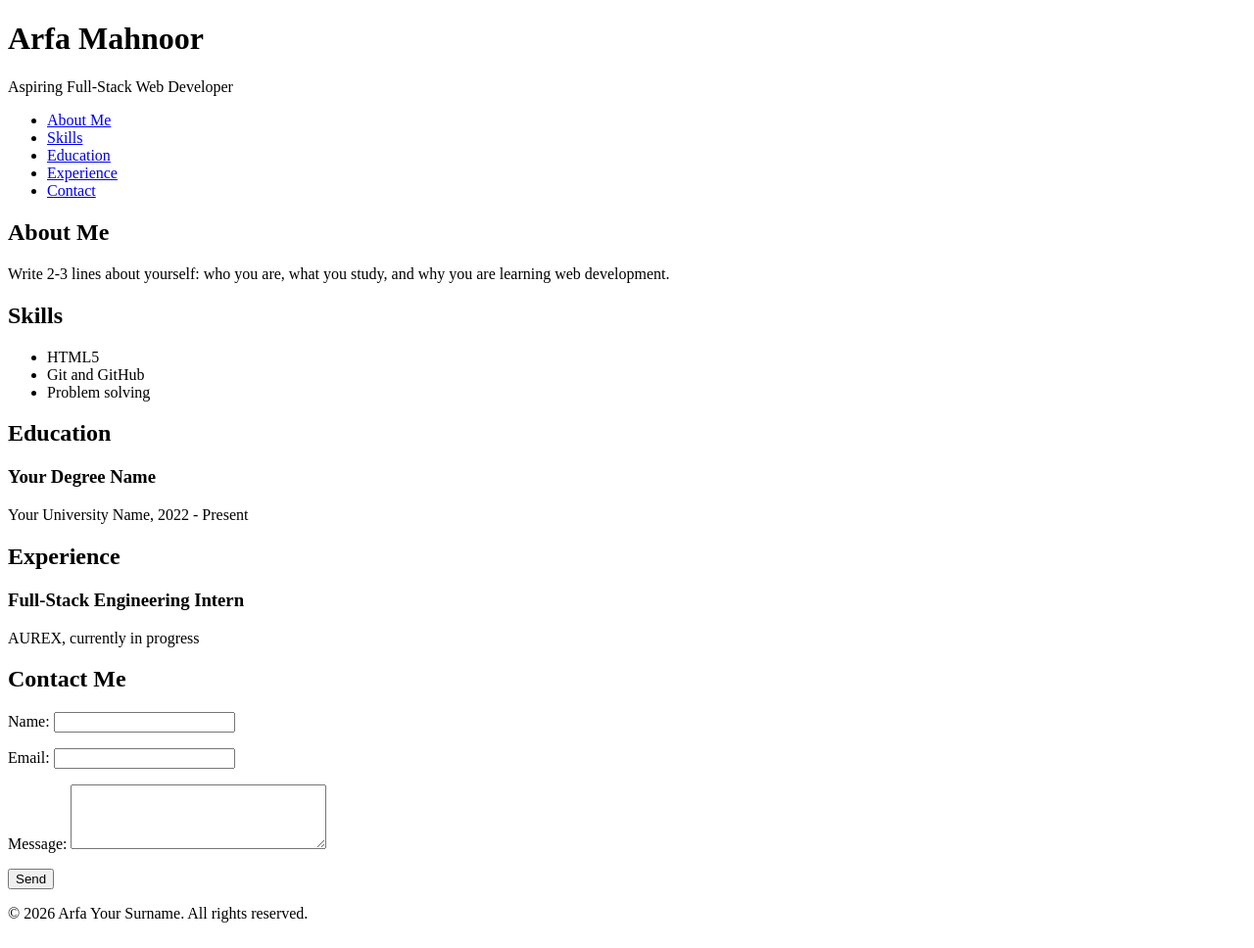
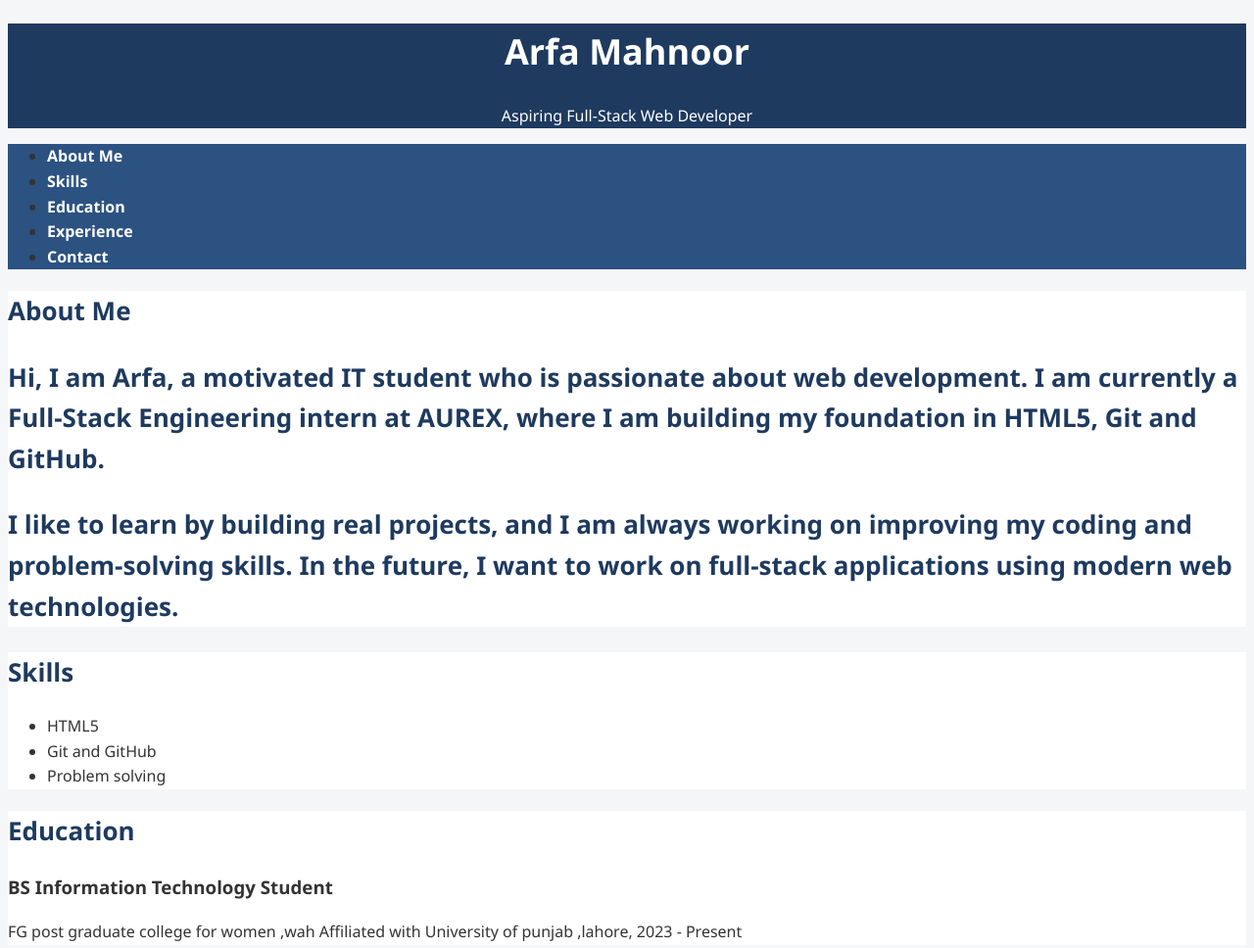
Before and after one commit to ArfaMahnoor/aurex-web-internship-arfa, a plain HTML site: page index.html in a window 1280 px wide. Shown: the top 968 px of the page at 98% size. Drawn offline with Linux system fonts and the light colour scheme.

Commit message:
Add basic CSS: colors, fonts and text styling

```diff
--- a/index.html
+++ b/index.html
@@ -4,6 +4,7 @@
     <meta charset="UTF-8" />
     <meta name="viewport" content="width=device-width, initial-scale=1.0" />
     <title>Arfa - Personal Profile</title>
+    <link rel="stylesheet" href="style.css">
   </head>
   <body>
     <header>
@@ -23,11 +24,9 @@
 
     <main>
       <section id="about">
-        <h2>About Me</h2>
-        <p>
-          Write 2-3 lines about yourself: who you are, what you study, and why
-          you are learning web development.
-        </p>
+        <h2>About Me</h>
+            <p>Hi, I am Arfa, a motivated IT student who is passionate about web development. I am currently a Full-Stack Engineering intern at AUREX, where I am building my foundation in HTML5, Git and GitHub.</p>
+        <p>I like to learn by building real projects, and I am always working on improving my coding and problem-solving skills. In the future, I want to work on full-stack applications using modern web technologies.</p>
       </section>
 
       <section id="skills">
@@ -42,8 +41,8 @@
       <section id="education">
         <h2>Education</h2>
         <article>
-          <h3>Your Degree Name</h3>
-          <p>Your University Name, 2022 - Present</p>
+          <h3>BS Information Technology Student </h3>
+          <p>FG post graduate college for women ,wah Affiliated with University of punjab ,lahore, 2023 - Present</p>
         </article>
       </section>
 
--- /dev/null
+++ b/style.css
@@ -0,0 +1,51 @@
+/* ===== Pura page ===== */
+body {
+    font-family: 'Segoe UI', Arial, sans-serif;
+    background-color: #f4f6f8;
+    color: #333333;
+    line-height: 1.6;
+}
+
+/* ===== Header ===== */
+header {
+    background-color: #1e3a5f;
+    color: white;
+    text-align: center;
+}
+
+/* ===== Navigation ===== */
+nav {
+    background-color: #2c5282;
+}
+
+nav a {
+    color: white;
+    text-decoration: none;
+    font-weight: bold;
+}
+
+nav a:hover {
+    color: #fbd38d;
+}
+
+/* ===== Headings ===== */
+h1 {
+    font-size: 36px;
+}
+
+h2 {
+    color: #1e3a5f;
+    font-size: 26px;
+}
+
+/* ===== Sections ===== */
+section {
+    background-color: white;
+}
+
+/* ===== Footer ===== */
+footer {
+    background-color: #1e3a5f;
+    color: white;
+    text-align: center;
+}
```
